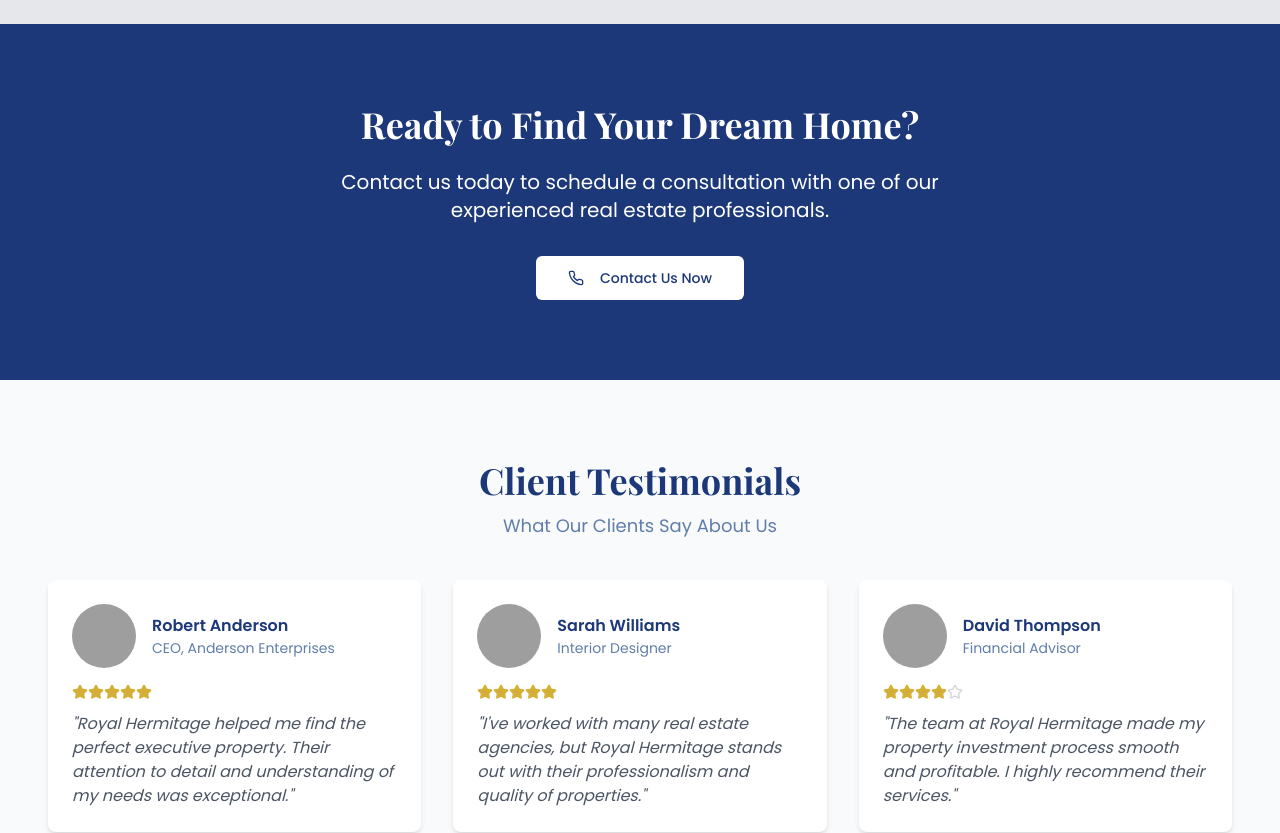
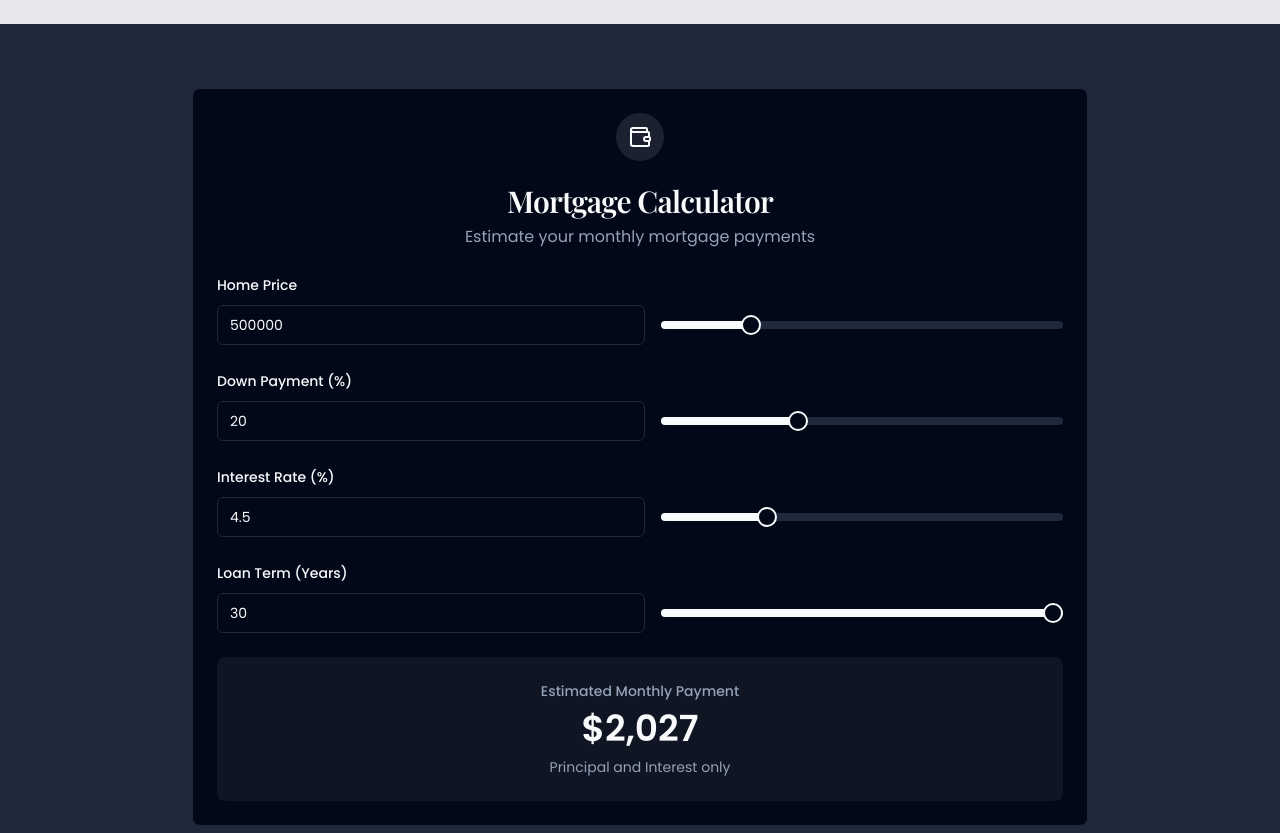
Before and after one commit to Rudra00codes/royal-hermitage, a React (Vite) app: page / in a window 1280 px wide. Shown: the part 2980-3813 px from the top of the page. Built offline with nearby package versions, Linux system fonts and the light colour scheme; grey boxes are pictures that could not be loaded.

Commit message:
Add mortgage calculator
Implement a mortgage calculator component to estimate monthly payments based on property prices and other factors.

```diff
--- /dev/null
+++ b/src/components/home/MortgageCalculator.tsx
@@ -0,0 +1,143 @@
+
+import { useState } from "react";
+import { Button } from "@/components/ui/button";
+import { Input } from "@/components/ui/input";
+import { Card, CardContent, CardHeader, CardTitle } from "@/components/ui/card";
+import { Slider } from "@/components/ui/slider";
+import { Wallet } from "lucide-react";
+
+const MortgageCalculator = () => {
+  const [homePrice, setHomePrice] = useState(500000);
+  const [downPayment, setDownPayment] = useState(20);
+  const [interestRate, setInterestRate] = useState(4.5);
+  const [loanTerm, setLoanTerm] = useState(30);
+
+  const calculateMortgage = () => {
+    const principal = homePrice * (1 - downPayment / 100);
+    const monthlyRate = interestRate / 100 / 12;
+    const numberOfPayments = loanTerm * 12;
+
+    const monthlyPayment =
+      (principal *
+        (monthlyRate * Math.pow(1 + monthlyRate, numberOfPayments))) /
+      (Math.pow(1 + monthlyRate, numberOfPayments) - 1);
+
+    return Math.round(monthlyPayment);
+  };
+
+  return (
+    <section className="py-16 px-4 bg-muted">
+      <div className="container mx-auto">
+        <div className="max-w-4xl mx-auto">
+          <Card>
+            <CardHeader className="text-center">
+              <div className="mx-auto mb-4 h-12 w-12 rounded-full bg-primary/10 flex items-center justify-center">
+                <Wallet className="h-6 w-6 text-primary" />
+              </div>
+              <CardTitle className="text-3xl font-playfair">Mortgage Calculator</CardTitle>
+              <p className="text-muted-foreground mt-2">
+                Estimate your monthly mortgage payments
+              </p>
+            </CardHeader>
+            <CardContent className="space-y-6">
+              <div className="space-y-2">
+                <label className="text-sm font-medium">Home Price</label>
+                <div className="flex gap-4">
+                  <Input
+                    type="number"
+                    value={homePrice}
+                    onChange={(e) => setHomePrice(Number(e.target.value))}
+                    className="flex-1"
+                  />
+                  <Slider
+                    value={[homePrice]}
+                    onValueChange={([value]) => setHomePrice(value)}
+                    min={100000}
+                    max={2000000}
+                    step={10000}
+                    className="flex-1"
+                  />
+                </div>
+              </div>
+
+              <div className="space-y-2">
+                <label className="text-sm font-medium">Down Payment (%)</label>
+                <div className="flex gap-4">
+                  <Input
+                    type="number"
+                    value={downPayment}
+                    onChange={(e) => setDownPayment(Number(e.target.value))}
+                    className="flex-1"
+                  />
+                  <Slider
+                    value={[downPayment]}
+                    onValueChange={([value]) => setDownPayment(value)}
+                    min={5}
+                    max={50}
+                    step={1}
+                    className="flex-1"
+                  />
+                </div>
+              </div>
+
+              <div className="space-y-2">
+                <label className="text-sm font-medium">Interest Rate (%)</label>
+                <div className="flex gap-4">
+                  <Input
+                    type="number"
+                    value={interestRate}
+                    onChange={(e) => setInterestRate(Number(e.target.value))}
+                    className="flex-1"
+                    step="0.1"
+                  />
+                  <Slider
+                    value={[interestRate]}
+                    onValueChange={([value]) => setInterestRate(value)}
+                    min={1}
+                    max={15}
+                    step={0.1}
+                    className="flex-1"
+                  />
+                </div>
+              </div>
+
+              <div className="space-y-2">
+                <label className="text-sm font-medium">Loan Term (Years)</label>
+                <div className="flex gap-4">
+                  <Input
+                    type="number"
+                    value={loanTerm}
+                    onChange={(e) => setLoanTerm(Number(e.target.value))}
+                    className="flex-1"
+                  />
+                  <Slider
+                    value={[loanTerm]}
+                    onValueChange={([value]) => setLoanTerm(value)}
+                    min={5}
+                    max={30}
+                    step={5}
+                    className="flex-1"
+                  />
+                </div>
+              </div>
+
+              <div className="mt-8 p-6 bg-primary/5 rounded-lg text-center">
+                <p className="text-sm font-medium text-muted-foreground mb-2">
+                  Estimated Monthly Payment
+                </p>
+                <p className="text-4xl font-bold">
+                  ${calculateMortgage().toLocaleString()}
+                </p>
+                <p className="text-sm text-muted-foreground mt-2">
+                  Principal and Interest only
+                </p>
+              </div>
+            </CardContent>
+          </Card>
+        </div>
+      </div>
+    </section>
+  );
+};
+
+export default MortgageCalculator;
--- a/src/pages/Home.tsx
+++ b/src/pages/Home.tsx
@@ -6,6 +6,7 @@ import HeroSection from "@/components/home/HeroSection";
 import AboutSection from "@/components/home/AboutSection";
 import FeaturedProperties from "@/components/home/FeaturedProperties";
 import ServiceSection from "@/components/home/ServiceSection";
+import MortgageCalculator from "@/components/home/MortgageCalculator";
 import { testimonials } from "@/data/testimonials";
 import TestimonialCard from "@/components/ui/TestimonialCard";
 import SectionTitle from "@/components/ui/SectionTitle";
@@ -40,6 +41,7 @@ const HomePage = () => {
       <AboutSection />
       <FeaturedProperties />
       <ServiceSection />
+      <MortgageCalculator />
 
       {/* Call to Action */}
       <section className="py-20 px-4 bg-royal-primary text-white">
```
